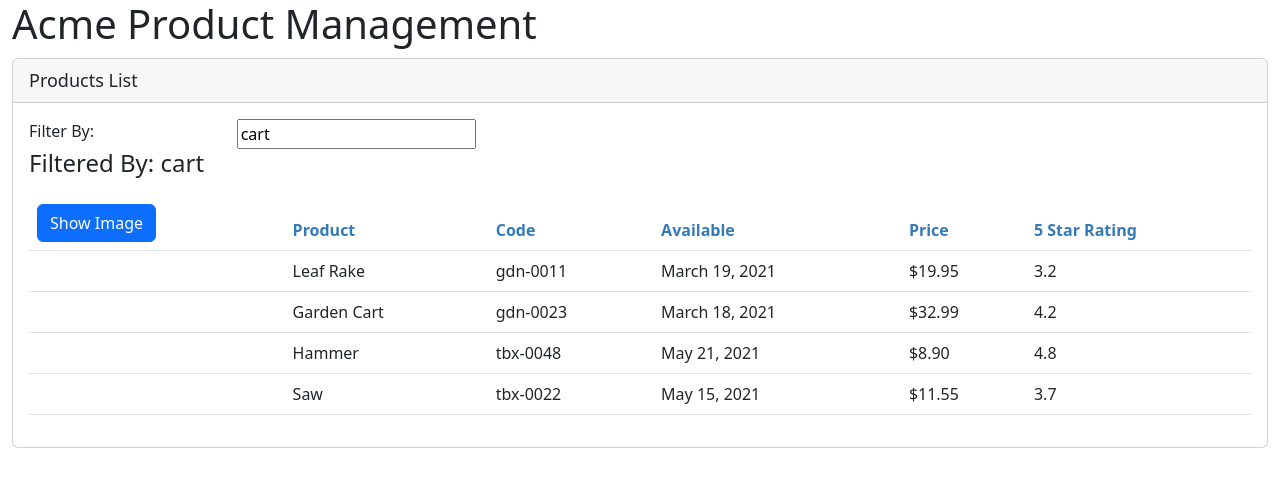
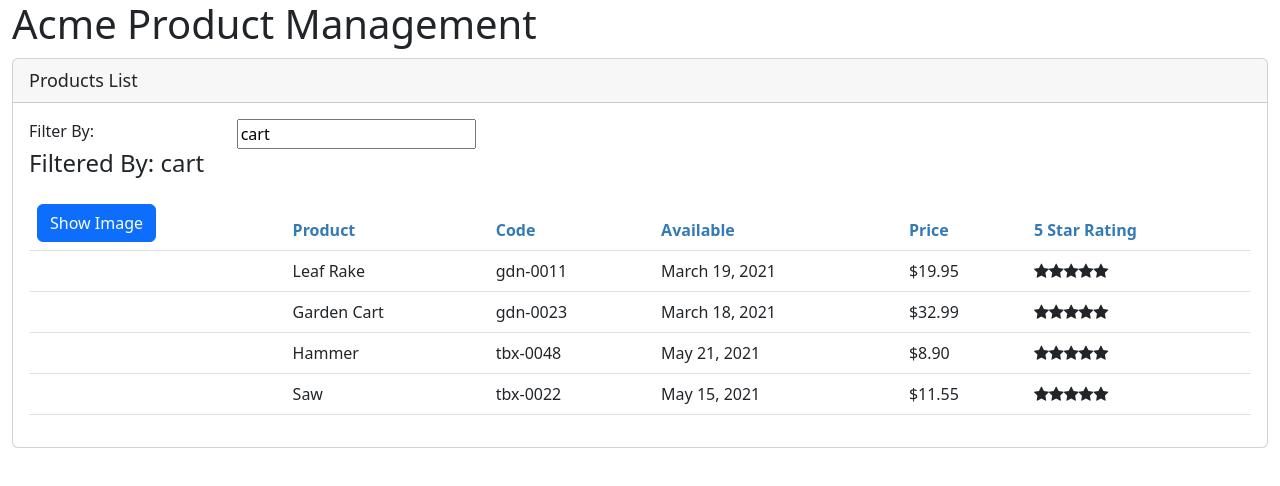
Before and after one commit to Trend20/Product-management-App, an Angular app: page / in a window 1280 px wide. Shown: the top 486 px of the page. Built offline with nearby package versions, Linux system fonts and the light colour scheme.

Commit message:
adding the start component

```diff
--- a/src/app/app.module.ts
+++ b/src/app/app.module.ts
@@ -5,11 +5,13 @@ import { BrowserModule } from '@angular/platform-browser';
 import { AppRoutingModule } from './app-routing.module';
 import { AppComponent } from './app.component';
 import { ProductsListComponent } from './products/products-list/products-list.component';
+import { StarComponent } from './shared/star/star.component';
 
 @NgModule({
   declarations: [
     AppComponent,
-    ProductsListComponent
+    ProductsListComponent,
+    StarComponent
   ],
   imports: [
     BrowserModule,
--- a/src/app/products/products-list/products-list.component.html
+++ b/src/app/products/products-list/products-list.component.html
@@ -45,7 +45,12 @@
             <td>{{ product.productCode | lowercase }}</td>
             <td>{{ product.releaseDate }}</td>
             <td>{{ product.price | currency: 'USD' : 'symbol' : '1.2-2'}}</td>
-            <td>{{ product.starRating }}</td>
+            <td>
+              <app-star
+              [rating]="product.starRating"
+              (ratingClicked)="onStarRatingClicked($event)">
+            </app-star>
+            </td>
           </tr>
         </tbody>
       </table>
--- a/src/app/products/products-list/products-list.component.ts
+++ b/src/app/products/products-list/products-list.component.ts
@@ -66,4 +66,8 @@ export class ProductsListComponent implements OnInit {
     this.showImage = !this.showImage;
   }
 
+  onStarRatingClicked(message: string):void{
+    this.pageTitle = ' Product List:  ' + message;
+  }
+
 }
--- /dev/null
+++ b/src/app/shared/star/star.component.css
@@ -0,0 +1,6 @@
+.crop {
+  overflow: hidden;
+}
+div {
+  cursor: pointer;
+}
--- /dev/null
+++ b/src/app/shared/star/star.component.html
@@ -0,0 +1,13 @@
+<div class="crop"
+[style.width.ps]="cropWidth"
+[title]="rating"
+(click)="onRatingClicked()"
+>
+  <div style="width: 75px;">
+  <span class="fa fa-star"></span>
+  <span class="fa fa-star"></span>
+  <span class="fa fa-star"></span>
+  <span class="fa fa-star"></span>
+  <span class="fa fa-star"></span>
+</div>
+</div>
--- /dev/null
+++ b/src/app/shared/star/star.component.ts
@@ -0,0 +1,27 @@
+import { Component, Input, OnChanges, OnInit, EventEmitter, Output } from '@angular/core';
+
+@Component({
+  selector: 'app-star',
+  templateUrl: './star.component.html',
+  styleUrls: ['./star.component.css']
+})
+export class StarComponent implements OnChanges {
+
+  @Input()rating: number = 0;
+  cropWidth: number = 75;
+  @Output() ratingClicked: EventEmitter<string> = new EventEmitter<string>()
+
+  constructor() { }
+
+  ngOnInit(): void {
+  }
+
+  ngOnChanges(): void {
+    this.cropWidth = this.rating * 75/5;
+  }
+
+  onRatingClicked():void{
+    this.ratingClicked.emit(`The clicked rating is ${this.rating}`);
+  }
+
+}
```
Also changed, not shown: 1 other file (tests, documents, lock files or other folders).
